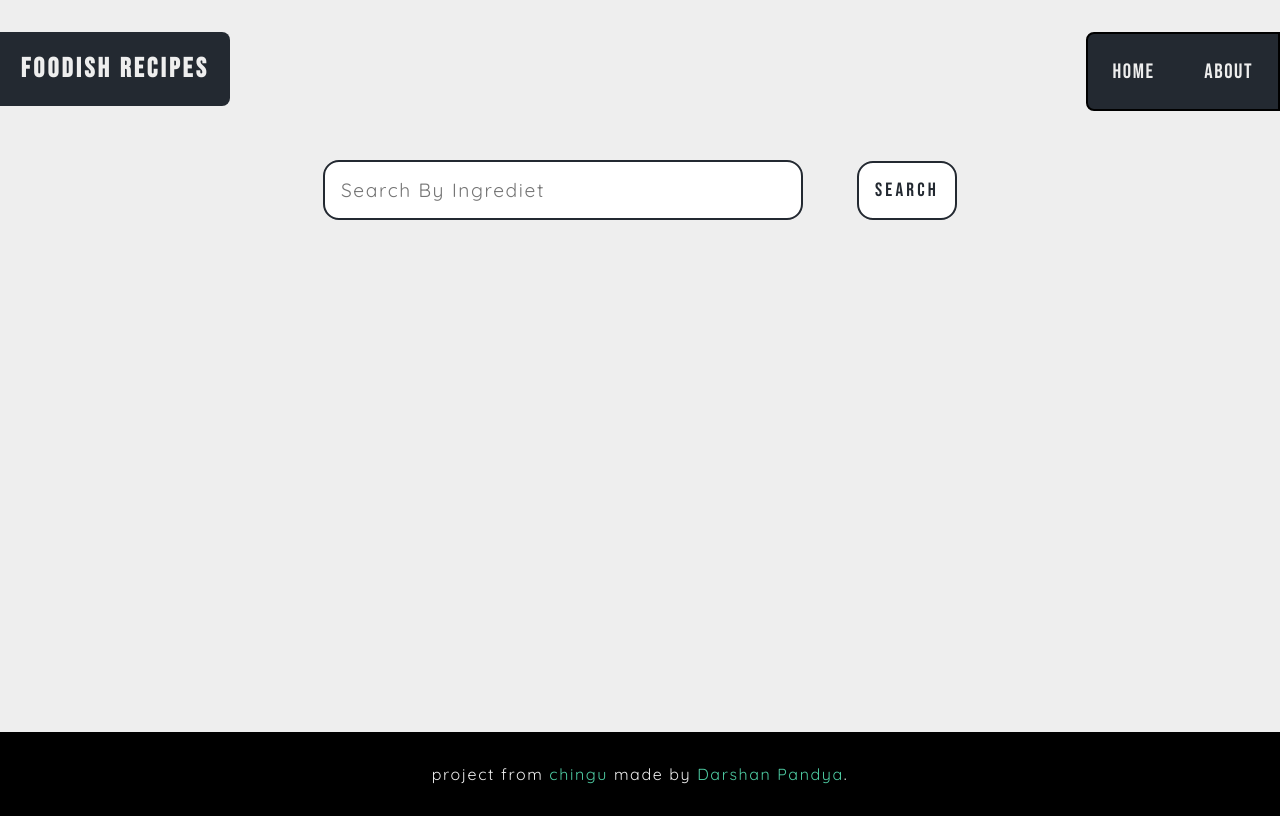
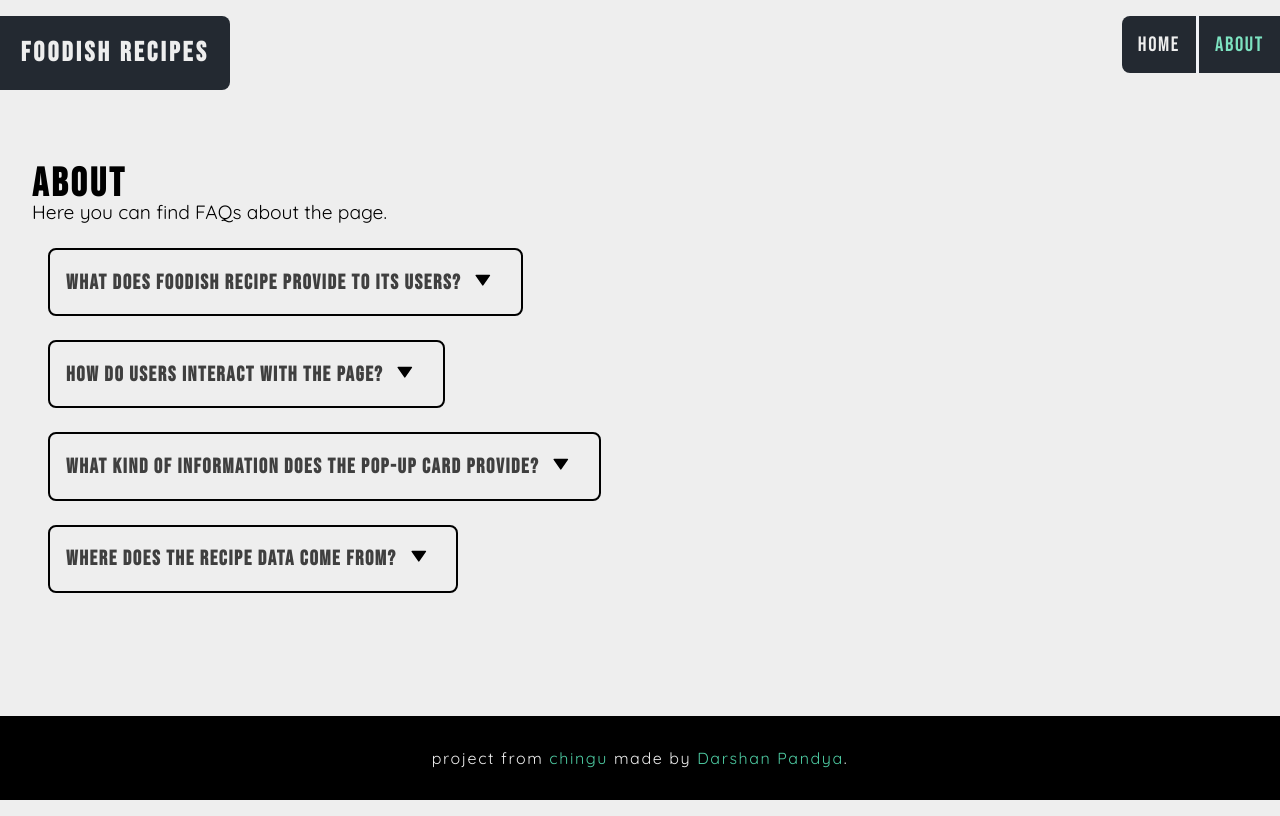
Before and after one commit to Darshan-Pandya10/Chingu-Tier-2-Project, a React (Vite) app in the folder chingu-recipe-project/: page /about in a window 1280 px wide. Built offline with nearby package versions, Linux system fonts and the light colour scheme.

Commit message:
[Add] About Page Content , Improve Styling in Error Cases.

```diff
--- a/chingu-recipe-project/package.json
+++ b/chingu-recipe-project/package.json
@@ -13,6 +13,7 @@
     "react": "^18.2.0",
     "react-dom": "^18.2.0",
     "react-icons": "^4.11.0",
+    "react-router-dom": "^6.16.0",
     "uuid": "^9.0.1"
   },
   "devDependencies": {
--- a/chingu-recipe-project/src/About.jsx
+++ b/chingu-recipe-project/src/About.jsx
@@ -1,10 +1,25 @@
-import React from 'react'
+import React, { useState } from 'react'
+import './App.css'
+import dataAbout from './DataAbout';
+import QnACard from './QnACard';
+import {v4 as uuidv4} from 'uuid';
+function About() {
 
-function About() {
   return (
-    <div>
+    <main className='about'>
+      <h1 className='heading'>About</h1>
+      <p className='description'>Here you can find FAQs about the page.</p>
 
-    </div>
+      {/* map through array of FAQS */}
+      {dataAbout.map(data => {
+        const id = uuidv4()
+        return <QnACard
+        key={id}
+        data={data}
+        />
+      })}
+
+    </main>
   )
 }
 
--- a/chingu-recipe-project/src/App.css
+++ b/chingu-recipe-project/src/App.css
@@ -9,12 +9,15 @@
   --secondary-font: 'Quicksand', sans-serif;
   --primary-color: #232931;
   --secondary-color: #EEEEEE;
+  --hover-color: #7de3c1;
+
 }
 
 body{
   background-color: var(--secondary-color);
   width: 100vw;
   min-height: 100vh;
+  overflow-x: hidden;
 }
 
 .app{
@@ -32,7 +35,6 @@ body{
   align-items: center;
   color: #EEEEEE;
   padding: 0.5rem 2rem;
-  margin-top: 1rem;
 }
 
 .logo{
@@ -53,7 +55,7 @@ nav{
   top: 1rem;
   right: 0;
   display: flex;
-  border: 2px solid black;
+  /* border: 2px solid black; */
   background-color: var(--primary-color);
   border-radius: 0.5rem 0rem 0rem 0.5rem;
   font-family: var(--primary-font);
@@ -66,12 +68,83 @@ nav a {
   border: none;
   font-size: 1.3rem;
   letter-spacing: 0.1rem;
-  padding: 1.55rem;
+  padding: 1rem;
   cursor: pointer;
 }
 
-nav a:hover{
-  color: #7de3c1;
+nav a:first-child{
+  border-right: 3px solid #F1F3F8;
+}
+
+/* home & about */
+
+main{
+  /* border: 2px solid black; */
+  margin-top: 8rem;
+}
+
+.active{
+  color: var(--hover-color);
+}
+
+.about{
+  padding: 1rem 2rem;
+}
+
+.about .heading{
+  font-family: var(--primary-font);
+  letter-spacing: 0.2rem;
+  margin-bottom: -0.5rem;
+  font-size: 2.5rem;
+}
+
+.about .description{
+  font-family: var(--secondary-font);
+  font-size: 1.2rem;
+}
+
+.QnACard{
+  border: 2px solid black;
+  padding: 1rem;
+  margin: 1.5rem 1rem;
+  width: fit-content;
+  border-radius: 0.5rem;
+}
+
+.QnACard:hover{
+  border: 2px solid var(--hover-color);
+}
+
+.QnACard h3{
+  font-family: var(--primary-font);
+  font-size: 1.3rem;
+  letter-spacing: 0.1rem;
+  color: #3f3f3f;
+}
+
+.QnACard p{
+  font-family: var(--secondary-font);
+  letter-spacing: 0.05rem;
+}
+
+.question-btn-div {
+  display: flex;
+  align-items: center;
+  justify-content: flex-start;
+}
+
+.question-btn-div button{
+  padding: 0.3rem;
+  margin: 0rem 0.5rem;
+  border: none;
+  outline: none;
+  background-color: transparent;
+  cursor: pointer;
+  font-size: 1.1rem;
+}
+
+.QnACard:hover .question-btn-div button {
+  color: var(--hover-color);
 }
 
 
@@ -79,7 +152,7 @@ nav a:hover{
 
 .search-bar{
   width: 45rem;
-  margin: 7rem auto 3rem;
+  margin: 0rem auto 3rem;
   /* border: 2px solid black; */
   padding: 1rem;
 }
@@ -153,6 +226,15 @@ input{
   padding-bottom: 0.5rem;
 }
 
+/* recipe-list (on error stage) */
+
+.recipe-list h3{
+    font-family: var(--secondary-font);
+    font-size: 1.2rem;
+    letter-spacing: 0.1rem;
+    color: #3f3f3f;
+}
+
 .recipe-image{
   width: 18rem;
   border-radius: 0.5rem 0.5rem 0rem 0rem;
@@ -207,7 +289,7 @@ input{
 /* footer */
 
 .footer{
-  position: absolute;
+  position: fixed;
   bottom: 0;
   width: 100vw;
   padding: 2rem;
@@ -277,7 +359,7 @@ input{
 .recipe-pop-up .mealType p{
   padding: 1rem;
   background-color: #232931;
-  color: #7de3c1;
+  color: var(--hover-color);
   margin: 1rem;
   border: none;
   width: fit-content;
@@ -298,7 +380,7 @@ input{
     font-family: var(--secondary-font);
     padding: 1rem;
     letter-spacing: 0.1rem;
-    color: #7de3c1;
+    color: var(--hover-color);
     text-decoration: none;
     background-color: #232931;
     margin: 0rem 0.5rem;
--- a/chingu-recipe-project/src/App.jsx
+++ b/chingu-recipe-project/src/App.jsx
@@ -2,12 +2,19 @@ import './App.css'
 import Navbar from './Navbar'
 import Footer from './Footer'
 import Home from './Home'
+import About from './About'
+import {BrowserRouter, Route, Routes} from 'react-router-dom'
 function App() {
   return (
     <div className='app'>
-     <Navbar/>
-     <Home/>
+    <BrowserRouter>
+    <Navbar/>
+     <Routes>
+      <Route path='/' element={<Home/>}/>
+      <Route path='/about' element={<About/>}/>
+     </Routes>
      <Footer/>
+    </BrowserRouter>
     </div>
   )
 }
--- /dev/null
+++ b/chingu-recipe-project/src/DataAbout.jsx
@@ -0,0 +1,20 @@
+const dataAbout = [
+  {
+    "question": "What does Foodish Recipe provide to its users?",
+    "answer": "We provide a list of recipes based on the ingredients you enter into the search bar."
+  },
+  {
+    "question": "How do users interact with the page?",
+    "answer": "Users can search for recipes by entering ingredients, and we provide a list of recipes, each with its own card design that includes an image, name, cuisine type, and a link to a more detailed pop-up card."
+  },
+  {
+    "question": "What kind of information does the Pop-Up Card provide?",
+    "answer": "The Pop-Up Card provides more detailed information about the selected recipe, including meal type, ingredients, nutrients, and a link to the recipe source."
+  },
+  {
+    "question": "Where does the recipe data come from?",
+    "answer": "The recipe data comes from Edamam - a recipe provider."
+  }
+];
+
+export default dataAbout;
--- a/chingu-recipe-project/src/Home.jsx
+++ b/chingu-recipe-project/src/Home.jsx
@@ -1,9 +1,9 @@
 import RecipePopUp from "./RecipePopUp"
 import Searchbar from "./Searchbar"
-
+import './App.css'
 function Home() {
   return (
-    <main>
+    <main className="home">
       <Searchbar/>
      <RecipePopUp/>
     </main>
--- a/chingu-recipe-project/src/Navbar.jsx
+++ b/chingu-recipe-project/src/Navbar.jsx
@@ -1,11 +1,13 @@
+import { NavLink } from 'react-router-dom'
 import './App.css'
 function Navbar() {
   return (
     <div className="navbar">
       <h2 className="logo">Foodish Recipes</h2>
       <nav>
-        <a href='./Home'>Home</a>
-        <a href='./About'>About</a>
+        <NavLink to='/'>Home</NavLink>
+        <NavLink to='/about'>About</NavLink>
+
       </nav>
     </div>
   )
--- /dev/null
+++ b/chingu-recipe-project/src/QnACard.jsx
@@ -0,0 +1,21 @@
+import React, { useState } from 'react';
+import { BiSolidDownArrow } from 'react-icons/bi';
+
+function QnACard({ data }) {
+  const { question, answer } = data;
+  const [isCardVisible, setIsCardVisible] = useState(false);
+
+  return (
+    <div className='QnACard'>
+      <div className='question-btn-div'>
+        <h3 className='question'>{question}</h3>
+        <button onClick={() => setIsCardVisible(!isCardVisible)}>
+          <BiSolidDownArrow />
+        </button>
+      </div>
+      {isCardVisible && <p className='answer'>{answer}</p>}
+    </div>
+  );
+}
+
+export default QnACard;
--- a/chingu-recipe-project/src/RecipeList.jsx
+++ b/chingu-recipe-project/src/RecipeList.jsx
@@ -25,7 +25,7 @@ function RecipeList({data}) {
 
     return (
     <div className="recipe-list" key={data.index}>
-    {hits ?
+    {hits.length > 0 ?
       hits.map(hit => {
         const id = uuidv4()
         const {recipe} = hit;
@@ -36,7 +36,9 @@ function RecipeList({data}) {
          closeRecipePopUp={closeRecipePopUp}  />
       })
       :
-      <h1>There is an error while fetching !</h1>
+      <div className="recipe-list">
+        <h3>Recipes not Found.</h3>
+      </div>
     }
     {isPopUpVisible && <RecipePopUp
     data={popUpData}
--- a/chingu-recipe-project/src/RecipePopUp.jsx
+++ b/chingu-recipe-project/src/RecipePopUp.jsx
@@ -74,7 +74,7 @@ function RecipePopUp({data ,closeRecipePopUp}) {
       {
         url ?
         <div className='group url'>
-        <a target='_blank' href={url}>Click for More!</a>
+        <a target='_blank' href={url}>Recipe Link</a>
         </div>
         :
         <div className='group url'>
--- a/chingu-recipe-project/src/Searchbar.jsx
+++ b/chingu-recipe-project/src/Searchbar.jsx
@@ -25,7 +25,7 @@ function Searchbar() {
         try {
             const response = await fetch(url, options);
             const result = await response.json();
-            // console.log(result)
+            console.log(result)
             setData(result)
         }
         catch (error) {
```
Also changed, not shown: 1 other file (tests, documents, lock files or other folders).
